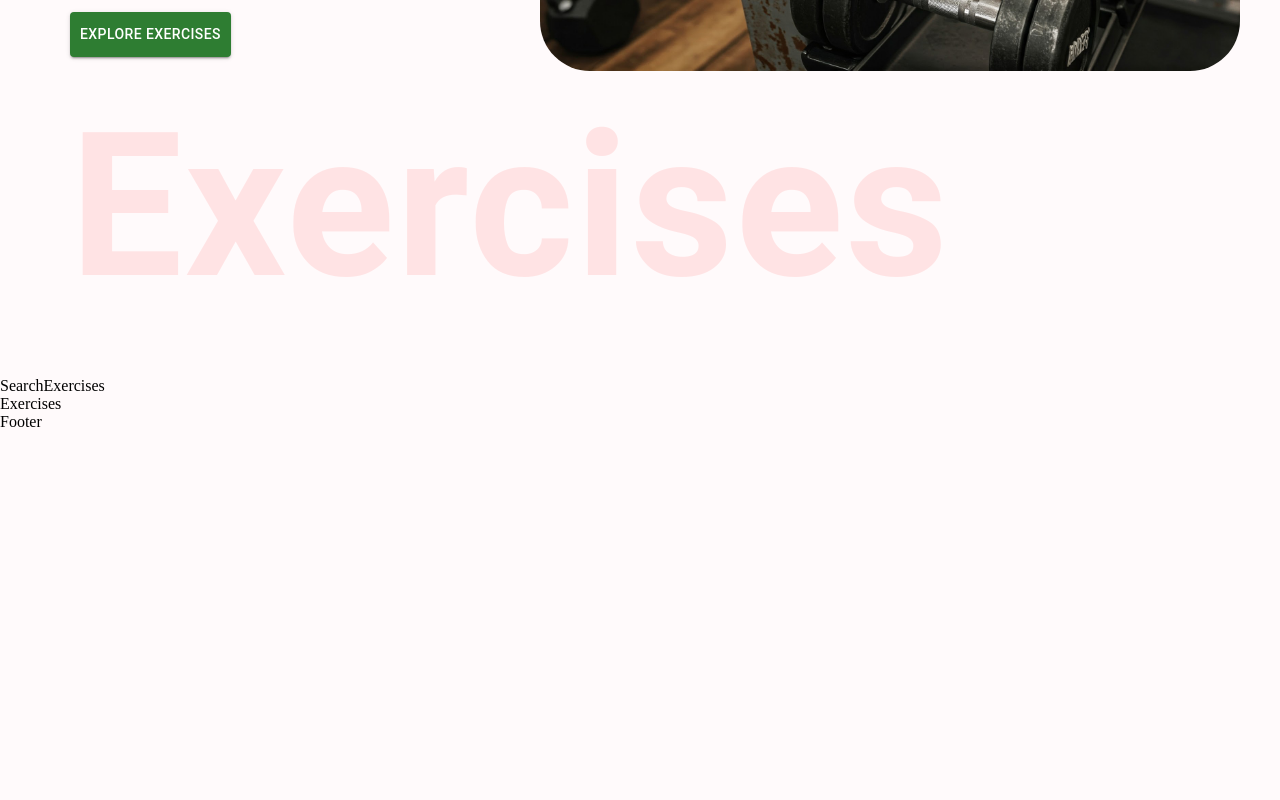
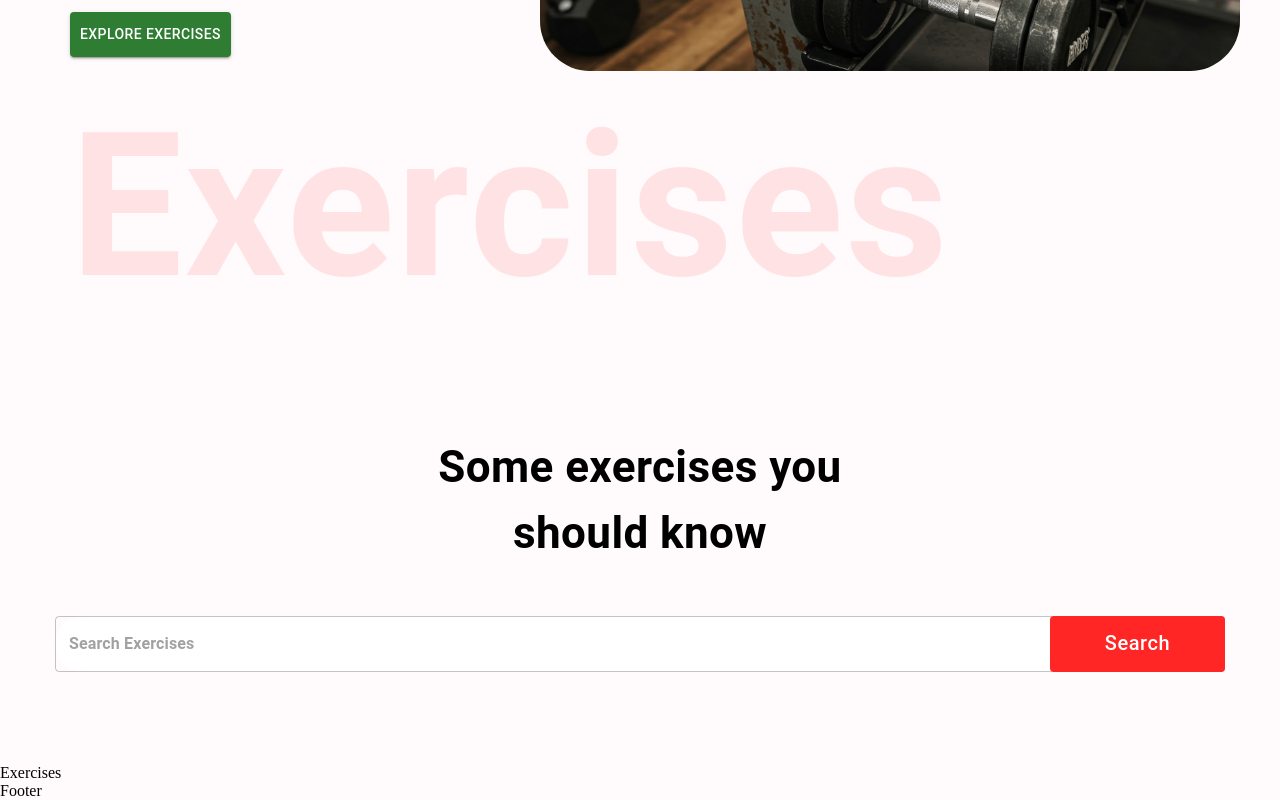
Before and after one commit to joaocaires/MovementHub, a React (Create React App) app: page / in a window 1280 px wide. Shown: the part 573-1373 px from the top of the page. Before the commit the page ends 1004 px from the top, so only its background shows below. Built offline with nearby package versions, Linux system fonts and the light colour scheme.

Commit message:
inserting data into searchExercises

```diff
--- a/src/components/SearchExercises.js
+++ b/src/components/SearchExercises.js
@@ -1,8 +1,39 @@
-import React from "react";
+import React, { useState } from "react";
+import { Box, Button, Stack, TextField, Typography } from '@mui/material'
 
 const SearchExercises = () => {
+    const [search, setSearch] = useState('')
+
+    const handleSearch = async () => {
+        if(search){
+            //const exercisesData = await fetchData();
+        }
+    }
+
     return(
-        <div>SearchExercises</div>
+        <Stack alignItems="center" mt="37px" justifyContent="center" p="20px">
+            <Typography fontWeight={700} sx={{ fontSize: { lg: '44px', xs: '30px' }}} mb="50px" textAlign="center">
+                Some exercises you <br/> should know
+            </Typography>
+            <Box position="relative" mb="72px">
+                <TextField
+                    sx={{
+                        input: { fontWeight: '700', border: 'none', borderRadius: '4px'},
+                        width: { lg: '1170px', xs: '350px' },
+                        backgroundColor: '#fff', borderRadius: '40px'
+                    }}
+                    height="76px"
+                    value={search}
+                    onChange={(e) => setSearch(e.target.value.toLowerCase())}
+                    placeholder="Search Exercises"
+                />
+
+                <Button className="search-btn" sx={{ bgcolor: '#FF2625', color: '#fff', textTransform: 'none',
+                width: { lg: '175px', xs: '80px' }, fontSize: { lg: '20px', xs: '14px' }, height: '56px',
+                position: 'absolute', right: '0'
+                 }} onClick={handleSearch}> Search </Button>
+            </Box>
+        </Stack>
     )
 }
 
```
